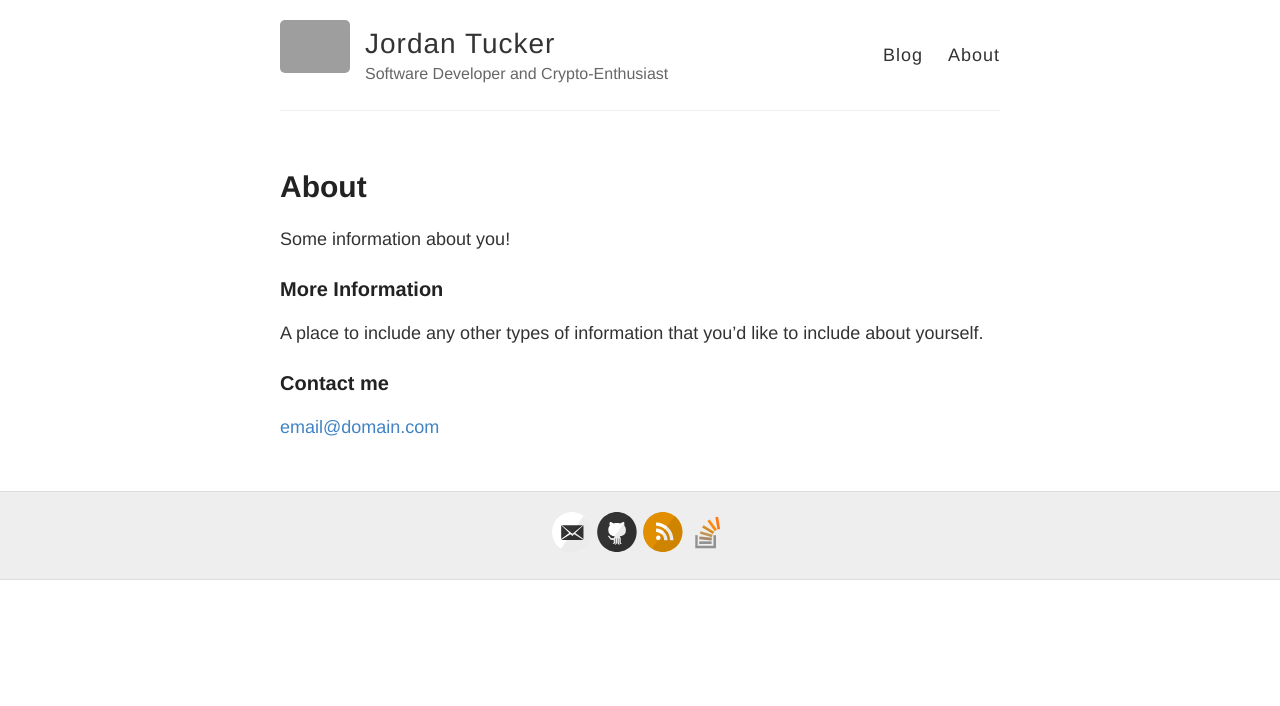
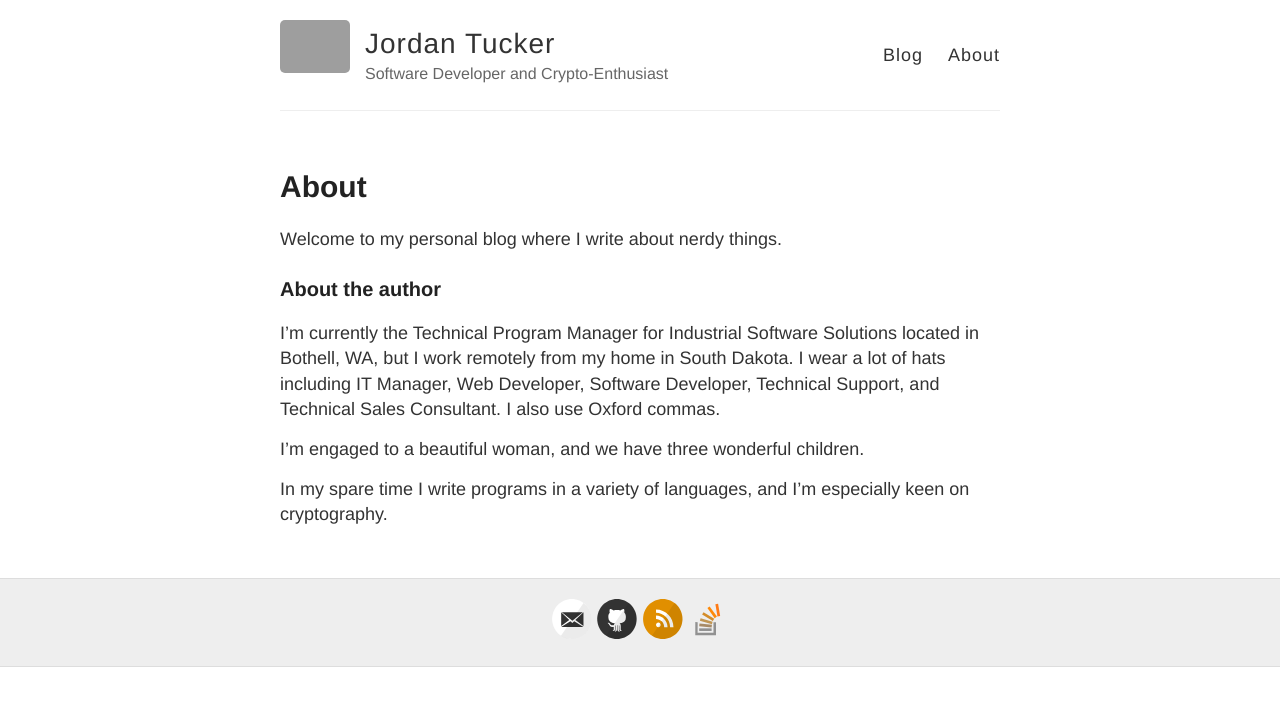
Before and after one commit to jordanbtucker/jordanbtucker.github.io, a Jekyll site: the page built from about.md, in a window 1280 px wide. Shown: the top 706 px of the page. Built offline with Jekyll 4.4.1, drawn with Linux system fonts in a browser that asks for light colours; grey boxes are pictures that could not be loaded.

Commit message:
Updated about.md

```diff
--- a/about.md
+++ b/about.md
@@ -2,14 +2,15 @@
 layout: page
 title: About
 permalink: /about/
+published: true
 ---
 
-Some information about you!
+Welcome to my personal blog where I write about nerdy things.
 
-### More Information
+### About the author
 
-A place to include any other types of information that you'd like to include about yourself.
+I'm currently the Technical Program Manager for Industrial Software Solutions located in Bothell, WA, but I work remotely from my home in South Dakota. I wear a lot of hats including IT Manager, Web Developer, Software Developer, Technical Support, and Technical Sales Consultant. I also use Oxford commas.
 
-### Contact me
+I'm engaged to a beautiful woman, and we have three wonderful children.
 
-[email@domain.com](mailto:email@domain.com)
+In my spare time I write programs in a variety of languages, and I'm especially keen on cryptography.
```
